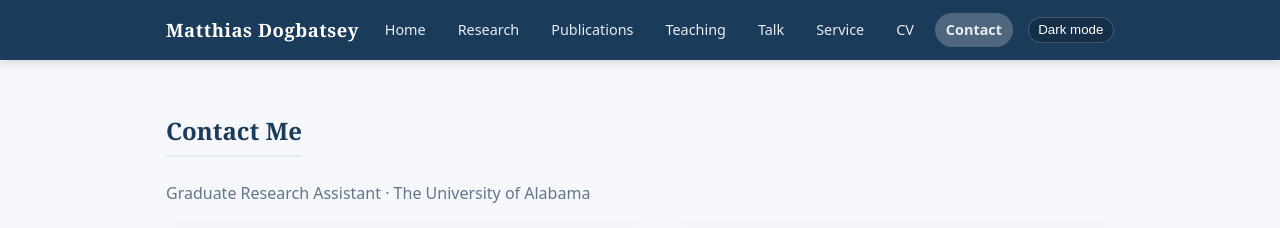
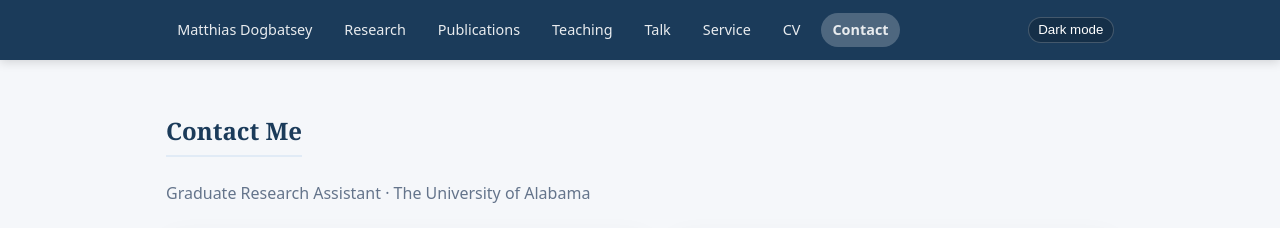
Before and after one commit to mdogbatsey/mdogbatsey.github.io, a plain HTML site: page contact.html in a window 1280 px wide. Shown: the top 228 px of the page. Drawn offline with Linux system fonts and the light colour scheme.

Commit message:
Add files via upload

```diff
--- a/contact.html
+++ b/contact.html
@@ -12,12 +12,14 @@
 <body class="page" data-page="contact">
   <header class="site-header">
     <nav class="nav">
+<!--
       <div class="nav-left">
         <div class="nav-name">Matthias&nbsp;Dogbatsey</div>
-<!--         <div class="nav-title">Scientific Computing, Mathematical Modeling &amp; Mathematical Biology</div> -->
+<!~~         <div class="nav-title">Scientific Computing, Mathematical Modeling &amp; Mathematical Biology</div> ~~>
       </div>
+ -->
       <div class="nav-links">
-        <a href="index.html" data-page="home">Home</a>
+        <a href="index.html" data-page="home">Matthias Dogbatsey</a>
         <a href="research.html" data-page="research">Research</a>
         <a href="publications.html" data-page="publications">Publications</a>
         <a href="teaching.html" data-page="teaching">Teaching</a>
```
Also changed, not shown: cv.html (+4 -2 lines), index.html (+1 -1 lines), publications.html (+4 -2 lines), research.html (+3 -1 lines), service.html (+4 -2 lines), talk.html (+4 -2 lines), teaching.html (+4 -2 lines).
